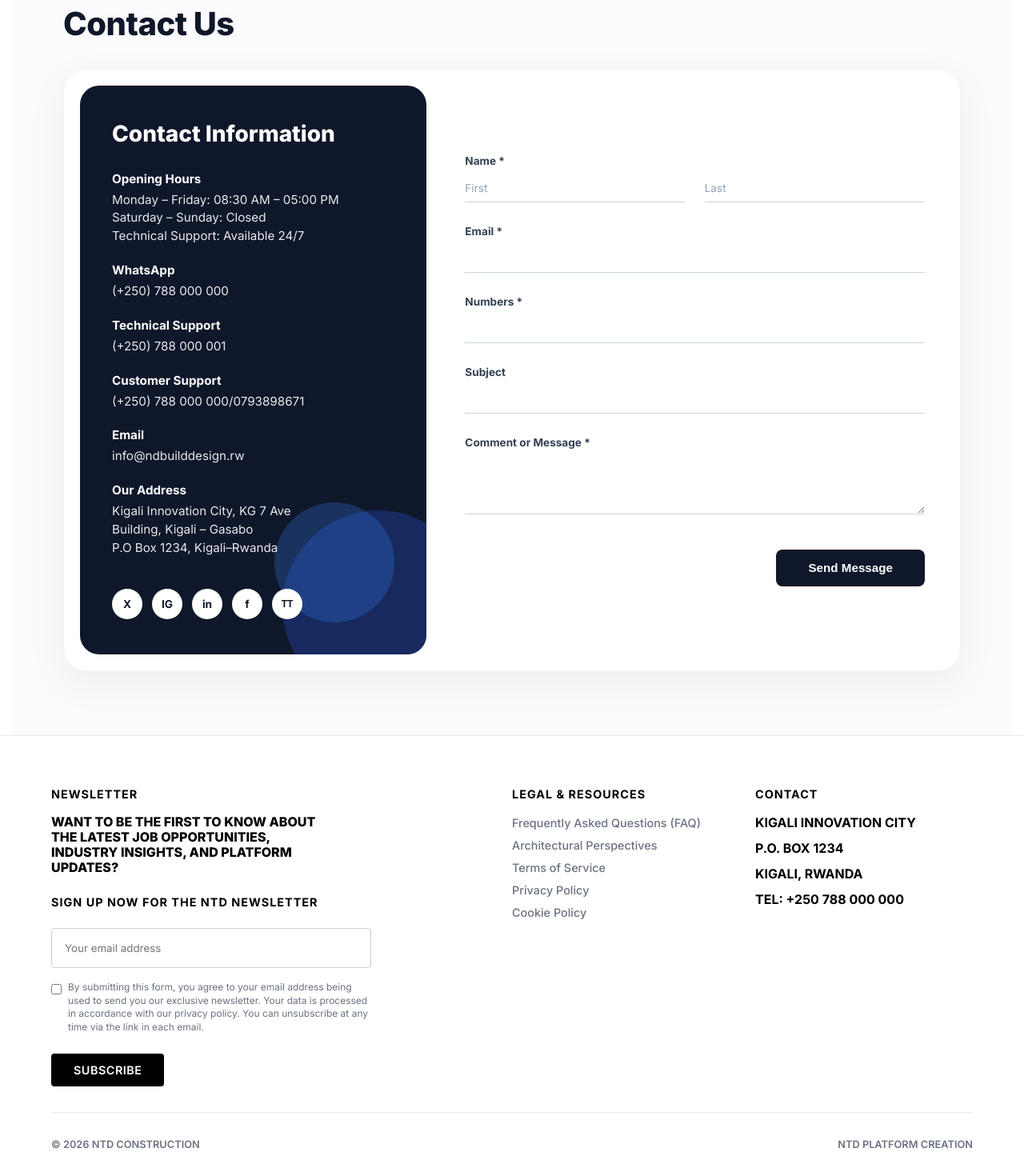
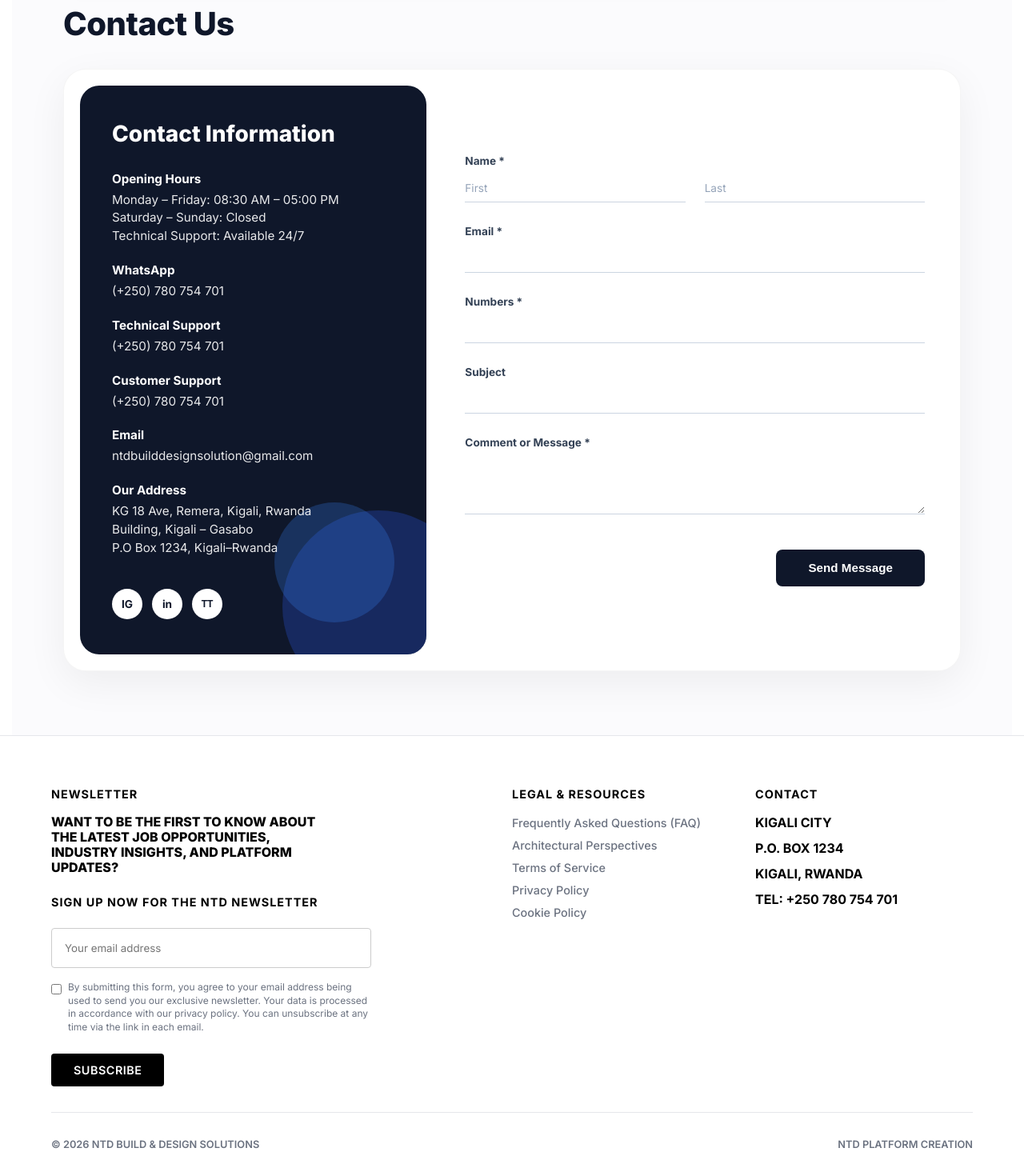
Before and after one commit to MFabrice001/NTD-Frontend, a React (Vite) app: page /contact in a window 1280 px wide. Shown: the part 130-1600 px from the top of the page at 80% size. Built offline with nearby package versions, Linux system fonts and the light colour scheme.

Commit message:
adding some ntd information

```diff
--- a/src/components/Footer.jsx
+++ b/src/components/Footer.jsx
@@ -37,16 +37,16 @@ const Footer = () => {
         <div>
           <h4>CONTACT</h4>
           <ul className="footer-links" style={{color: 'var(--color-dark)', fontWeight: 700}}>
-            <li style={{marginBottom: '0.75rem'}}>KIGALI INNOVATION CITY</li>
+            <li style={{marginBottom: '0.75rem'}}>KIGALI CITY</li>
             <li style={{marginBottom: '0.75rem'}}>P.O. BOX 1234</li>
             <li style={{marginBottom: '0.75rem'}}>KIGALI, RWANDA</li>
-            <li>TEL: +250 788 000 000</li>
+            <li>TEL: +250 780 754 701</li>
           </ul>
         </div>
       </div>
 
       <div className="footer-bottom">
-        <span>&copy; 2026 NTD CONSTRUCTION</span>
+        <span>&copy; 2026 NTD BUILD & DESIGN SOLUTIONS</span>
         <span>NTD PLATFORM CREATION</span>
       </div>
     </footer>
--- a/src/components/Header.jsx
+++ b/src/components/Header.jsx
@@ -19,7 +19,7 @@ const Header = () => {
   return (
     <header className="header">
       <div className="header-logo" style={{display: 'flex', alignItems: 'center', gap: '10px'}}>
-        <img src={logoImg} alt="ND Build & Design" style={{height: '45px', objectFit: 'contain'}} />
+        <img src={logoImg} alt="NTD Build & Design Solutions" style={{height: '65px', objectFit: 'contain'}} />
       </div>
 
       {/* Desktop Navigation (Removed, using Hamburger only now) */}
--- a/src/components/SkylineSection.jsx
+++ b/src/components/SkylineSection.jsx
@@ -10,7 +10,7 @@ const SkylineSection = () => {
       <div className="section-header">
         <span className="badge">KIGALI'S PREMIER FIRM</span>
         <h2>Defining the Skyline of Modern Rwanda</h2>
-        <p>Since 2012, NTD Construction has been at the forefront of Rwanda's architectural evolution. We specialize in transforming complex engineering challenges into iconic landmarks that stand the test of time. Our portfolio spans from luxury residential estates to cutting-edge commercial hubs, reflecting our commitment to sustainable development and world-class craftsmanship. By integrating local context with international standards, we don't just build structures—we engineer the future of our communities.</p>
+        <p>Since 2022, NTD BUILD & DESIGN SOLUTIONS has been at the forefront of Rwanda's architectural evolution. We specialize in transforming complex engineering challenges into iconic landmarks that stand the test of time. Our portfolio spans from luxury residential estates to cutting-edge commercial hubs, reflecting our commitment to sustainable development and world-class craftsmanship. By integrating local context with international standards, we don't just build structures—we engineer the future of our communities.</p>
       </div>
       <div className="grid-4">
         <div className="card">
--- a/src/pages/Blog.jsx
+++ b/src/pages/Blog.jsx
@@ -51,7 +51,7 @@ const Blog = () => {
       <div className="blog-hero">
         <div className="blog-hero-content">
           <span style={{ fontSize: '0.85rem', fontWeight: '700', letterSpacing: '2px', color: 'var(--color-primary)', textTransform: 'uppercase' }}>
-            ND Build & Design Editorial
+            NTD BUILD & DESIGN SOLUTIONS Editorial
           </span>
           <h1 style={{ marginTop: '0.5rem' }}>Architectural Perspectives</h1>
           <p>Explore our deep-dive articles, project documentaries, visual showcases, and industry insights.</p>
--- a/src/pages/Contact.jsx
+++ b/src/pages/Contact.jsx
@@ -62,27 +62,27 @@ const Contact = () => {
 
                 <div className="contact-info-item">
                   <strong>WhatsApp</strong>
-                  <p>(+250) 788 000 000</p>
+                  <p>(+250) 780 754 701</p>
                 </div>
 
                 <div className="contact-info-item">
                   <strong>Technical Support</strong>
-                  <p>(+250) 788 000 001</p>
+                  <p>(+250) 780 754 701</p>
                 </div>
 
                 <div className="contact-info-item">
                   <strong>Customer Support</strong>
-                  <p>(+250) 788 000 000/0793898671</p>
+                  <p>(+250) 780 754 701</p>
                 </div>
 
                 <div className="contact-info-item">
                   <strong>Email</strong>
-                  <p>info@ndbuilddesign.rw</p>
+                  <p>ntdbuilddesignsolution@gmail.com</p>
                 </div>
 
                 <div className="contact-info-item">
                   <strong>Our Address</strong>
-                  <p>Kigali Innovation City, KG 7 Ave</p>
+                  <p>KG 18 Ave, Remera, Kigali, Rwanda</p>
                   <p>Building, Kigali – Gasabo</p>
                   <p>P.O Box 1234, Kigali–Rwanda</p>
                 </div>
@@ -91,19 +91,13 @@ const Contact = () => {
 
             {/* Social Icons Row */}
             <div className="contact-social-row">
-              <a href="https://x.com" target="_blank" rel="noreferrer" className="contact-social-btn" title="X (Twitter)">
-                X
-              </a>
-              <a href="https://instagram.com" target="_blank" rel="noreferrer" className="contact-social-btn" title="Instagram">
+              <a href="https://instagram.com/ntdbuild_designsolution?igsh=MWJyaHVnODdodzB0aw==" target="_blank" rel="noreferrer" className="contact-social-btn" title="Instagram">
                 IG
               </a>
-              <a href="https://linkedin.com" target="_blank" rel="noreferrer" className="contact-social-btn" title="LinkedIn">
+              <a href="https://www.linkedin.com/company/ntdbuilddesignsolution/?viewAsMember=true" target="_blank" rel="noreferrer" className="contact-social-btn" title="LinkedIn">
                 in
               </a>
-              <a href="https://facebook.com" target="_blank" rel="noreferrer" className="contact-social-btn" title="Facebook">
-                f
-              </a>
-              <a href="https://tiktok.com" target="_blank" rel="noreferrer" className="contact-social-btn" title="TikTok" style={{ fontFamily: 'sans-serif', fontSize: '0.75rem', fontWeight: 800 }}>
+              <a href="https://www.tiktok.com/@ntdbuild_designsolution?_r=1&_t=ZS-98dCmusOUau" target="_blank" rel="noreferrer" className="contact-social-btn" title="TikTok" style={{ fontFamily: 'sans-serif', fontSize: '0.75rem', fontWeight: 800 }}>
                 TT
               </a>
             </div>
@@ -118,7 +112,7 @@ const Contact = () => {
                   Message Sent Successfully
                 </h3>
                 <p style={{ color: '#64748b', maxWidth: '400px', margin: '0 auto 2rem' }}>
-                  Thank you for contacting ND Build & Design. Our team will get back to you shortly.
+                  Thank you for contacting NTD BUILD & DESIGN SOLUTIONS. Our team will get back to you shortly.
                 </p>
                 <button
                   className="contact-send-btn"
--- a/src/pages/Faq.jsx
+++ b/src/pages/Faq.jsx
@@ -7,7 +7,7 @@ const DEFAULT_FAQ_DATA = [
   {
     id: 'd-1',
     category: 'Architectural Design',
-    question: 'What is ND Build & Design\'s philosophy for architectural commissions?',
+    question: 'What is NTD BUILD & DESIGN SOLUTION\'s philosophy for architectural commissions?',
     answer: 'We merge cutting-edge modern aesthetics with sustainable engineering principles. Our philosophy centers on creating timeless landmarks that harmonize with local landscapes—specifically designed for the climate, topography, and cultural fabric of East Africa—while upholding international structural and energy-efficiency standards.'
   },
   {
@@ -19,7 +19,7 @@ const DEFAULT_FAQ_DATA = [
   {
     id: 'd-3',
     category: 'Engineering & Construction',
-    question: 'Can ND Build & Design handle end-to-end turnkey construction?',
+    question: 'Can NTD BUILD & DESIGN SOLUTION handle end-to-end turnkey construction?',
     answer: 'Absolutely. We provide full turnkey engineering and construction management. From initial soil testing and structural engineering to procurement, on-site construction, MEP (Mechanical, Electrical, Plumbing) installation, and luxury interior fit-outs, we manage the entire lifecycle under one unified contract.'
   },
   {
@@ -43,7 +43,7 @@ const DEFAULT_FAQ_DATA = [
   {
     id: 'd-7',
     category: 'Sustainability',
-    question: 'How does ND Build & Design incorporate green building practices?',
+    question: 'How does NTD BUILD & DESIGN SOLUTION incorporate green building practices?',
     answer: 'We integrate passive solar orientation, natural ventilation, rainwater harvesting, high-performance thermal glazing, and locally sourced sustainable materials into our blueprints. We also consult on LEED and EDGE green building certifications to reduce operational energy costs.'
   },
   {
```
